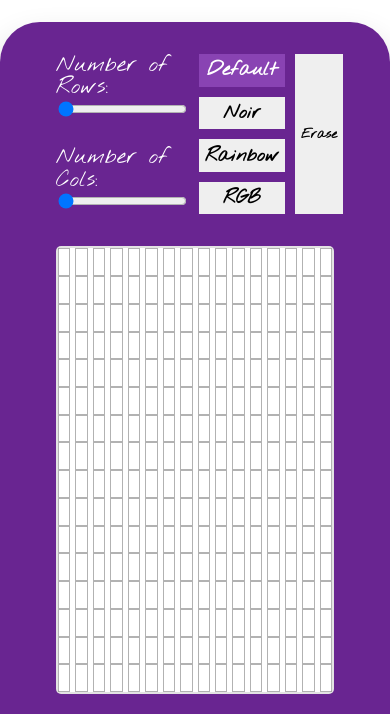
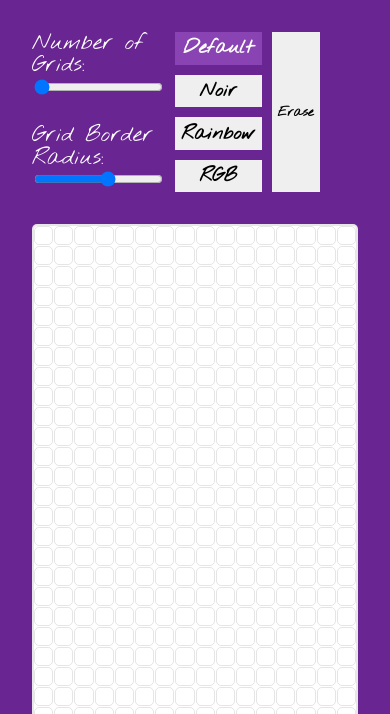
Before and after one commit to bbntpl/etch-a-sketch, a plain HTML site: page index.html in a window 390 px wide. Shown: the top 714 px of the page. Drawn offline with Linux system fonts and the light colour scheme.

Commit message:
Feat: added etch a sketch stable grids

```diff
--- a/index.html
+++ b/index.html
@@ -19,17 +19,16 @@
                 <form class="eas__resize">
                     <div>
                         <label for="eas__label-px">
-                            Number of Rows:
+                            Number of Grids:
                         </label>
-                        <input type="range" id="numRow" min="16" max="100" autocomplete="off" class="slider"
-                            id="gridRange" />
+                        <input type="range" id="grid-range" min="16" max="64" value="16" autocomplete="off" class="slider" />
                     </div>
                     <div>
                         <label for="eas__label-px">
-                            Number of Cols:
+                            Grid Border Radius:
                         </label>
-                        <input type="range" id="numCol" min="16" max="100" autocomplete="off" class="slider"
-                            id="gridRange" />
+                        <input type="range" id="grid-border-radius" min="1" max="25" value="15" autocomplete="off"
+                            class="slider" />
                     </div>
                 </form>
                 <div class="eas__colors">
--- a/index.js
+++ b/index.js
@@ -2,8 +2,8 @@
 
 //instances of DOM elements
 const gridContainerEl = document.querySelector('.eas__grid-container');
-const numRowRange = document.getElementById('numRow');
-const numColRange = document.getElementById('numCol');
+const numOfGridsRange = document.getElementById('grid-range');
+const gridBorderRadiusRange = document.getElementById('grid-border-radius');
 const clrBtnContainer = document.querySelector('.eas__colors');
 
 //intances of DOM buttons
@@ -15,17 +15,18 @@ const clrRGBBtn = document.getElementById('clr-rgb');
 const eraseBtn = document.getElementById('clr-erase');
 
 //global variables
-const MAX_ROWS = 100;
-const MAX_COLS = 100;
+const MAX_ROWS = 64;
+const MAX_COLS = 64;
 const COLOR_IDS = ['clr-black', 'clr-grays', 'clr-rainbow', 'clr-rgb'];
 
-//colors
+//mutable variables
 let numRows = 16;
 let numCols = 16;
+let gridBR = 5;
 let currentColors = 'clr-black';
 
 function generateGrids() {
-    //row grids
+    const gridContainerEl = document.querySelector('.eas__grid-container');
     for (let i = 0; i < numRows; i++) {
         const gridRowContainerEl = document.createElement('div');
         gridRowContainerEl.classList.add('grid-row-container');
@@ -76,10 +77,10 @@ function colorizeWithRainbow(el) {
 function colorizeWithRedGreenOrBlue(el) {
     const unshuffled = [255, 0, 0];
     const shuffled = unshuffled
-      .map((value) => ({ value, sort: Math.random() }))
-      .sort((a, b) => a.sort - b.sort)
-      .map(({ value }) => value)
-      el.style.backgroundColor = `rgb(${shuffled[0]},${shuffled[1]},${shuffled[2]})`;
+        .map((value) => ({ value, sort: Math.random() }))
+        .sort((a, b) => a.sort - b.sort)
+        .map(({ value }) => value)
+    el.style.backgroundColor = `rgb(${shuffled[0]},${shuffled[1]},${shuffled[2]})`;
 }
 
 function randomMinMax(min, max) {
@@ -99,25 +100,59 @@ function removeActiveColorWithId(activeColor) {
     })
 }
 
+function changeGridBorderRadius(value) {
+    const grids = document.querySelectorAll('.grid');
+    grids.forEach(el => el.style.borderRadius = value + 'px');
+}
 //Change the number of row grids and ovewrite the grids with new ones
-function changeNumOfGrids() {
+function overwriteGrids() {
     removeGrids();
     generateGrids();
+    updateGridDimensions();
     fillGrid();
 }
 
-//fetch the current value of row range and update the default value of input range
-numRowRange.addEventListener('change', (e) => {
-    const newRows = parseInt(e.target.value);
-    numRows = newRows;
-    changeNumOfGrids();
+function getDimensionGap() {
+    const easEl = document.querySelector('.eas__grid-container');
+    if (easEl.scrollWidth > easEl.scrollHeight) {
+        return easEl.clientWidth / easEl.clientHeight;
+    } else {
+        return easEl.clientHeight / easEl.clientWidth;
+    }
+}
+
+function updateGridDimensions() {
+    const gridContainerEl = document.querySelector('.eas__grid-container');
+    const gridRowContainers = document.querySelectorAll('.grid-row-container');
+    gridContainerEl.style.gridTemplateRows = `repeat(${Math.ceil(numRows)},1fr`;
+    gridRowContainers.forEach(el => el.style.gridTemplateColumns = `repeat(${Math.ceil(numCols)},1fr`);
+}
+
+function updateNumOfGrids(value) {
+    const gridContainerEl = document.querySelector('.eas__grid-container');
+    const newNumOfGrids = parseInt(value);
+    if (gridContainerEl.clientHeight > gridContainerEl.clientWidth) {
+        numCols = newNumOfGrids;
+        numRows = newNumOfGrids * getDimensionGap();
+    } else if (gridContainerEl.clientHeight < gridContainerEl.clientWidth) {
+        numCols = newNumOfGrids * getDimensionGap();
+        numRows = newNumOfGrids;
+    } else {
+        numCols = newNumOfGrids;
+        numRows = newNumOfGrids;
+    }
+}
+
+//fetch the current num of grids and update the default value of input range
+numOfGridsRange.addEventListener('change', (e) => {
+    updateNumOfGrids(e.target.value);
+    overwriteGrids();
+
 })
 
-//fetch the current value of column range and update the default value of input range
-numColRange.addEventListener('change', (e) => {
-    const newCols = parseInt(e.target.value);
-    numCols = newCols;
-    changeNumOfGrids();
+gridBorderRadiusRange.addEventListener('change', (e) => {
+    const gridBorderRadius = parseInt(e.target.value);
+    changeGridBorderRadius(gridBorderRadius);
 })
 
 //Update active buttons once a button is clicked
@@ -133,13 +168,19 @@ for (let c = 0; c < COLOR_IDS.length; c++) {
 eraseBtn.addEventListener('click', eraseFilledGrids);
 
 function initializeEtchASketch() {
-    generateGrids();
-    fillGrid();
-    numRowRange.value = numRows;
-    numColRange.value = numCols;
+    updateNumOfGrids(numOfGridsRange.value);
+    overwriteGrids()
+    numOfGridsRange.value = numRows > numCols ? numCols : numRows;
+    changeGridBorderRadius(gridBR);
     const currentColorFiller = document.getElementById('clr-black');
     currentColorFiller.classList.add('eas__colors--active');
 }
 
+//Change grid sizes and numbers after resizing client screen
+window.onresize = () => {
+    updateNumOfGrids(numOfGridsRange.value);
+    overwriteGrids();
+};
+
 //Initialized function after the webpage loaded
 initializeEtchASketch();
--- a/styles/main.css
+++ b/styles/main.css
@@ -36,7 +36,7 @@ body {
     display: flex;
     flex-direction: column;
     justify-content: space-between;
-    border-radius: 40px;
+    border-radius: 15px;
     max-width: 1400px;
     max-height: 800px;
     width: 100%;
@@ -76,31 +76,38 @@ body {
     border: none;
 }
 
-.eas__colors > button {
+.eas__colors>button {
     flex: 1 1 45%;
     border: none;
     font-size: 1.2rem;
 }
 
-.eas__colors > button:hover, .eas__erase-wrapper button:hover, .eas__colors--active{
+.eas__colors>button:hover, .eas__erase-wrapper button:hover, .eas__colors--active {
     color: #fff;
     background: var(--color-purple-heart);
 }
 
-.eas__erase-wrapper button{
+.eas__erase-wrapper button {
     border: none;
 }
+
 .eas {
+    width: 100%;
+    height: 100%;
     flex: 1 1 50%;
-    border: 2px solid rgba(22, 22, 22, 0.116);
+    border: 2px solid rgba(22, 22, 22, 0.1);
     border-radius: 5px;
     background: #fff;
 }
 
 .eas__grid-container {
-    height: 100%;
+    width: inherit;
+    height: inherit;
+    max-height: 540px;
     display: grid;
-    grid-template-rows: repeat(16, 1fr);
+    grid-auto-flow: column;
+    grid-template-rows: repeat(16, '30px');
+    grid-gap: 1px;
 }
 
 .eas__txt {
@@ -113,18 +120,31 @@ body {
 .grid-row-container {
     width: 100%;
     display: grid;
-    grid-gap: 5px;
-    grid-template-columns: repeat(16, 1fr);
     background-color: inherit;
-}
-
-.grid-row-container>* {
-    border: 1px solid rgba(0, 0, 0, 0.30);
-    background-color: inherit;
+    grid-template-columns: repeat(16, '34px');
+    grid-gap: 1px;
 }
 
 .grid {
-    transition: opacity 1s;
+    border: 1px solid rgba(0, 0, 0, 0.1);
+    background-color: inherit;
+    transition: background-color .24s;
 }
 
+
 /*** BREAKPOINTS ***/
+@media screen and (max-width: 768px) {
+    .main-container {
+        height: 100%;
+        max-height: 100%;
+        border-radius: 0;
+        padding: 0 2rem;
+    }
+}
+@media screen and (max-width: 640px) {
+    .main-container {
+        height: 100%;
+        max-height: 100%;
+        border-radius: 0;
+    }
+}
```
